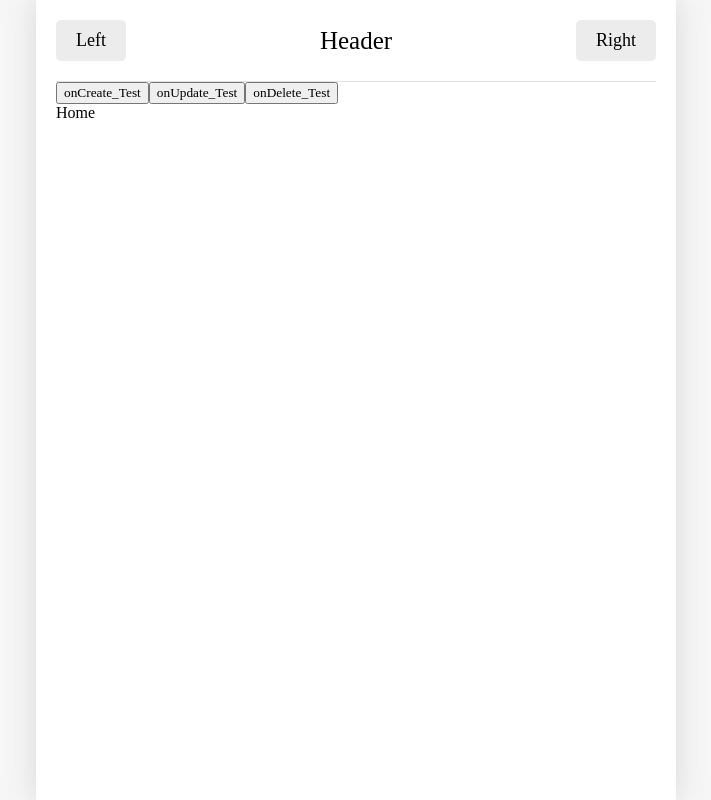
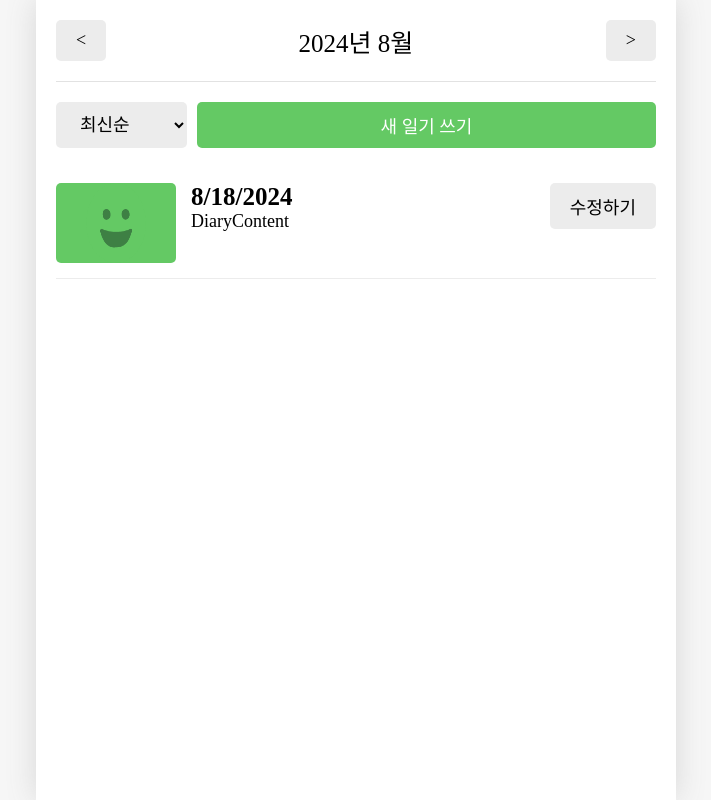
Before and after one commit to sik2Boii/emotion-diary-app, a React (Vite) app in the folder frontend/: page / in a window 1280 px wide. Shown: the whole page, without its empty margins (284-995 px from the left). Built offline with nearby package versions, Linux system fonts and the light colour scheme; a web font is replaced by a local one.

Commit message:
Home 페이지 UI 구현

```diff
--- a/frontend/src/App.jsx
+++ b/frontend/src/App.jsx
@@ -1,8 +1,6 @@
 import { createContext, useReducer, useRef } from "react";
 import { Route, Routes } from "react-router-dom";
 import "./App.css";
-import Button from "./components/Button";
-import Header from "./components/Header";
 import Diary from "./pages/Diary";
 import Edit from "./pages/Edit";
 import Home from "./pages/Home";
@@ -80,36 +78,6 @@ function App() {
 
   return (
     <>
-      <Header
-        title={"Header"}
-        leftChild={<Button text={"Left"} />}
-        rightChild={<Button text={"Right"} />}
-      />
-
-      <button
-        onClick={() => {
-          onCreate(new Date().getTime(), 1, "Hello");
-        }}
-      >
-        onCreate_Test
-      </button>
-
-      <button
-        onClick={() => {
-          onUpdate(1, new Date().getTime(), 3, "수정본");
-        }}
-      >
-        onUpdate_Test
-      </button>
-
-      <button
-        onClick={() => {
-          onDelete(1);
-        }}
-      >
-        onDelete_Test
-      </button>
-
       <DiaryStateContext.Provider value={data}>
         <DiaryDispatchContext.Provider value={{ onCreate, onUpdate, onDelete }}>
           <Routes>
--- /dev/null
+++ b/frontend/src/components/DiaryItem.css
@@ -0,0 +1,58 @@
+.DiaryItem {
+  display: flex;
+  gap: 15px;
+  justify-content: space-between;
+  padding: 15px 0px;
+  border-bottom: 1px solid rgb(236, 236, 236);
+}
+
+.DiaryItem .img_section {
+  min-width: 120px;
+  height: 80px;
+  display: flex;
+  justify-content: center;
+  cursor: pointer;
+  border-radius: 5px;
+}
+
+.DiaryItem .img_section > img {
+  width: 50%;
+}
+
+.DiaryItem .img_section_1 {
+  background-color: rgb(100, 201, 100);
+}
+
+.DiaryItem .img_section_2 {
+  background-color: rgb(157, 215, 114);
+}
+
+.DiaryItem .img_section_3 {
+  background-color: rgb(253, 206, 23);
+}
+
+.DiaryItem .img_section_4 {
+  background-color: rgb(253, 132, 70);
+}
+
+.DiaryItem .img_section_5 {
+  background-color: rgb(253, 86, 95);
+}
+
+.DiaryItem .info_section {
+  flex: 1;
+  cursor: pointer;
+}
+
+.DiaryItem .info_section .created_date {
+  font-weight: bold;
+  font-size: 25px;
+}
+
+.DiaryItem .info_section .content {
+  font-size: 18px;
+}
+
+.DiaryItem .button_section {
+  min-width: 70px;
+}
--- /dev/null
+++ b/frontend/src/components/DiaryItem.jsx
@@ -0,0 +1,24 @@
+import { getEmotionImage } from "../util/get-emotion-image";
+import Button from "./Button";
+import "./DiaryItem.css";
+
+const DiaryItem = () => {
+  const emotionId = 1;
+
+  return (
+    <div className="DiaryItem">
+      <div className={`img_section img_section_${emotionId}`}>
+        <img src={getEmotionImage(emotionId)} />
+      </div>
+      <div className="info_section">
+        <div className="created_date">{new Date().toLocaleDateString()}</div>
+        <div className="content">DiaryContent</div>
+      </div>
+      <div className="button_section">
+        <Button text={"수정하기"} />
+      </div>
+    </div>
+  );
+};
+
+export default DiaryItem;
--- /dev/null
+++ b/frontend/src/components/DiaryList.css
@@ -0,0 +1,18 @@
+.DiaryList .menu_bar {
+  margin: 20px 0px;
+  display: flex;
+  gap: 10px;
+}
+
+.DiaryList .menu_bar select {
+  background-color: rgb(236, 236, 236);
+  border: none;
+  border-radius: 5px;
+  padding: 10px 20px;
+  font-size: 18px;
+  cursor: pointer;
+}
+
+.DiaryList .menu_bar button {
+  flex: 1;
+}
--- /dev/null
+++ b/frontend/src/components/DiaryList.jsx
@@ -0,0 +1,22 @@
+import Button from "./Button";
+import DiaryItem from "./DiaryItem";
+import "./DiaryList.css";
+
+const DiaryList = () => {
+  return (
+    <div className="DiaryList">
+      <div className="menu_bar">
+        <select>
+          <option value={"latest"}>최신순</option>
+          <option value={"oldest"}>오래된 순</option>
+        </select>
+        <Button text={"새 일기 쓰기"} type={"POSITIVE"} />
+      </div>
+      <div className="list_weapper">
+        <DiaryItem />
+      </div>
+    </div>
+  );
+};
+
+export default DiaryList;
--- a/frontend/src/pages/Home.jsx
+++ b/frontend/src/pages/Home.jsx
@@ -1,5 +1,18 @@
+import Button from "../components/Button";
+import DiaryList from "../components/DiaryList";
+import Header from "../components/Header";
+
 const Home = () => {
-  return <div>Home</div>;
+  return (
+    <div>
+      <Header
+        title={"2024년 8월"}
+        leftChild={<Button text={"<"} />}
+        rightChild={<Button text={">"} />}
+      />
+      <DiaryList />
+    </div>
+  );
 };
 
 export default Home;
```
